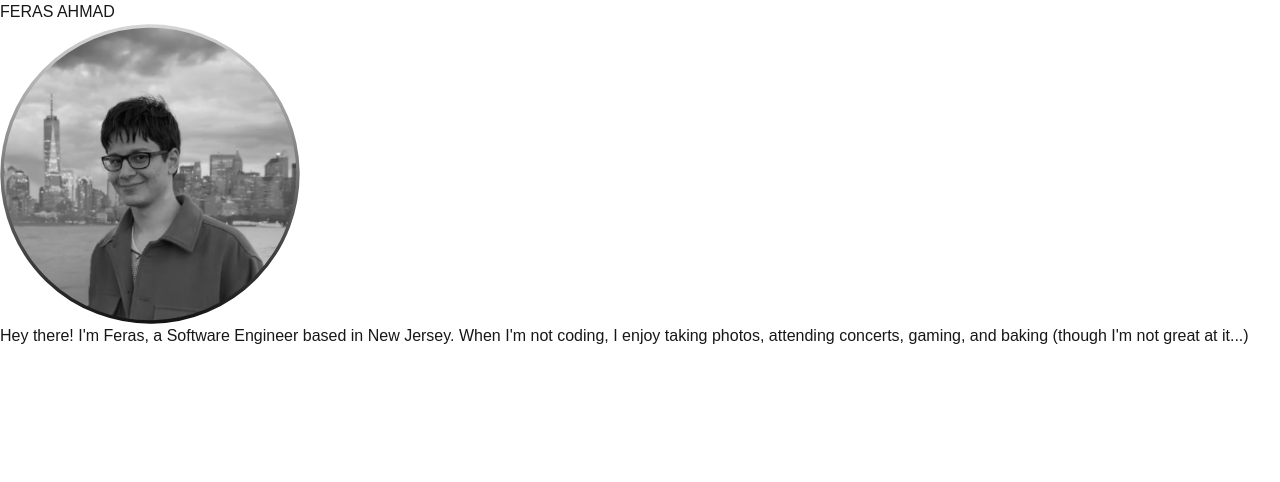
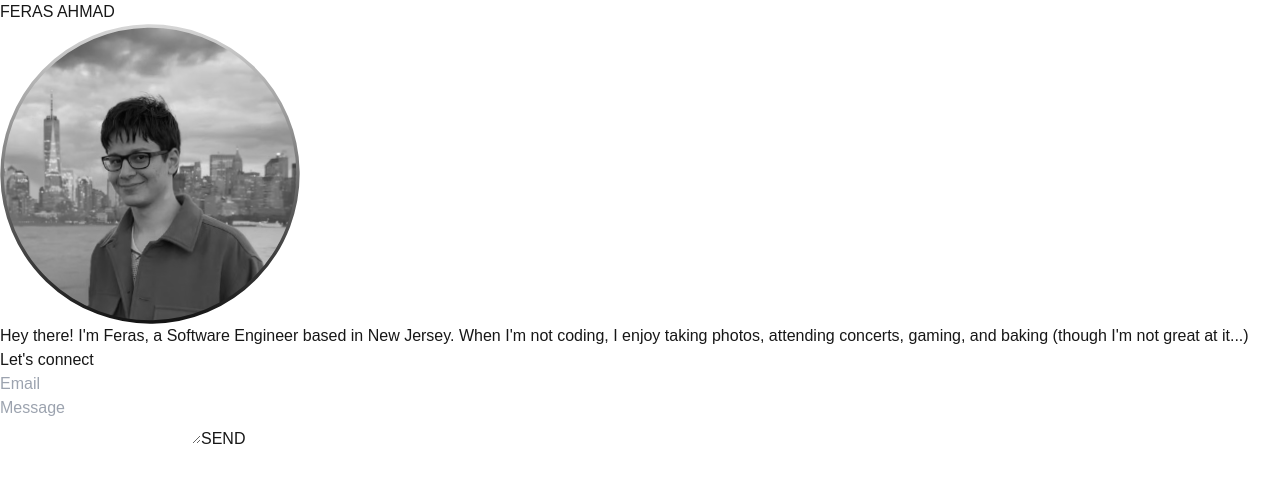
Before and after one commit to ferasahmad/ferasahmad, a Next.js app: page / in a window 1280 px wide. Shown: the top 482 px of the page. Built offline with nearby package versions, Linux system fonts and the light colour scheme.

Commit message:
feat: Uncomment and add Contact component to home page

```diff
--- a/src/app/page.tsx
+++ b/src/app/page.tsx
@@ -1,5 +1,5 @@
 import About from "@/components/About";
-// import Contact from "@/components/Contact";
+import Contact from "@/components/Contact";
 // import Experience from "@/components/Experience";
 import Hero from "@/components/Hero";
 
@@ -9,7 +9,7 @@ export default function Home() {
       <Hero />
       <About />
       {/* <Experience /> */}
-      {/* <Contact /> */}
+      <Contact />
     </div>
   );
 }
```
